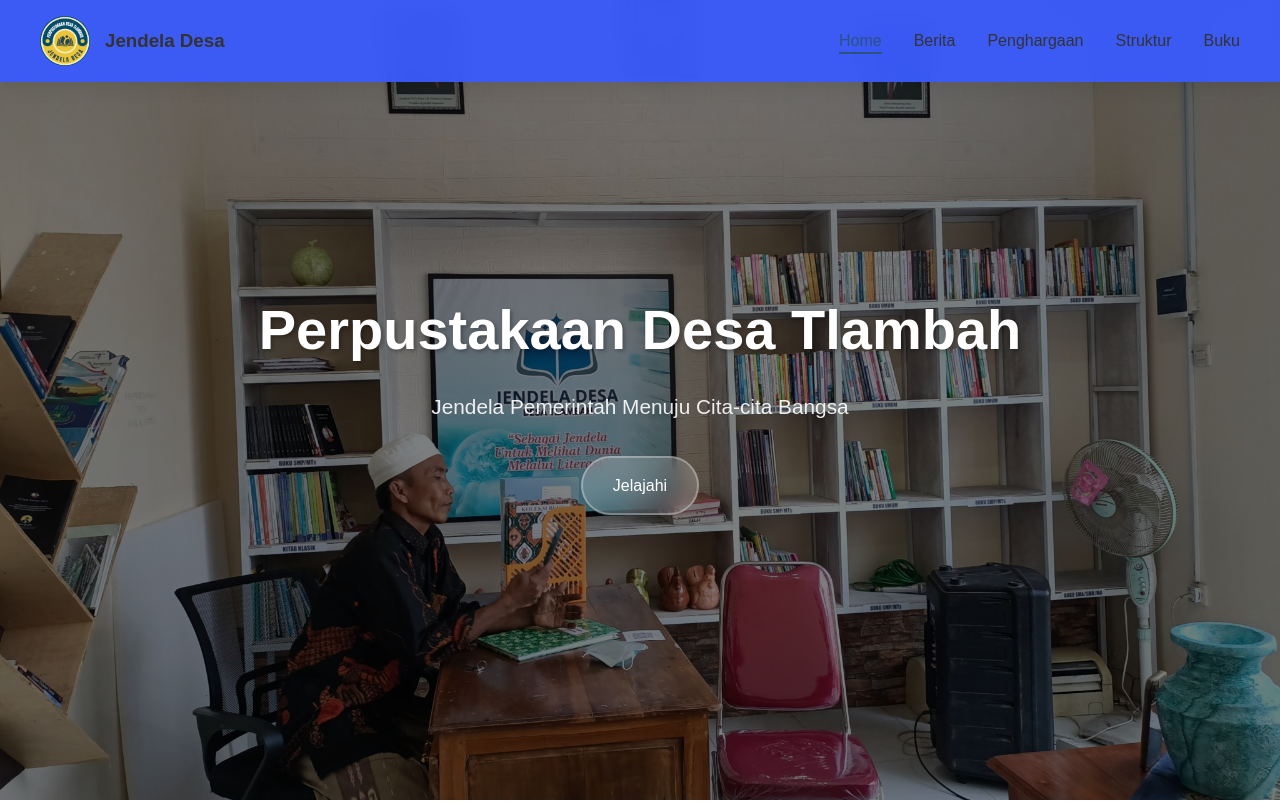
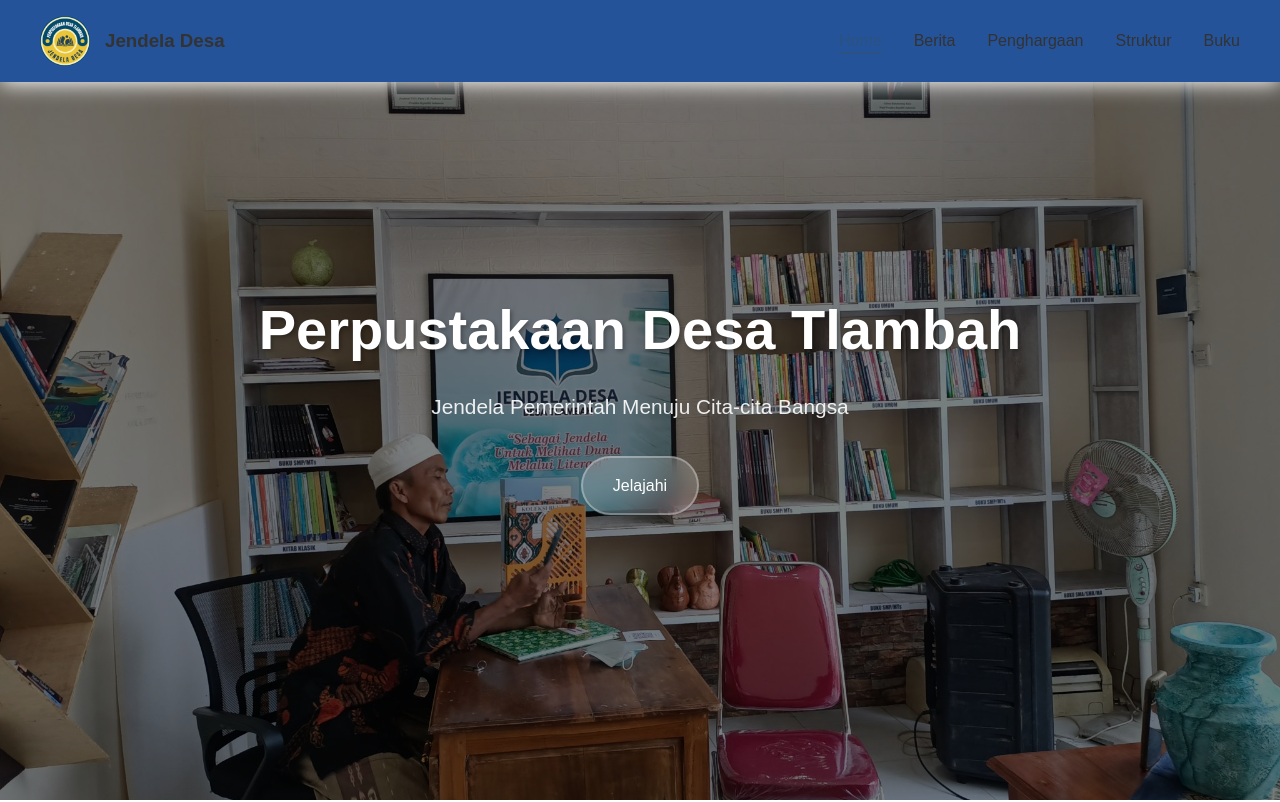
Before and after one commit to qorib24/perpustakaan, a plain HTML site: page perpustakaan.html in a window 1280 px wide. Shown: the top 802 px of the page. Drawn offline with Linux system fonts and the light colour scheme.

Commit message:
Update perpustakaan.html

```diff
--- a/perpustakaan.html
+++ b/perpustakaan.html
@@ -29,11 +29,11 @@
             position: fixed;
             top: 0;
             width: 100%;
-            background: rgba(58, 91, 253, 0.95);
+            background: #255399;
             backdrop-filter: blur(10px);
             padding: 1rem 2rem;
             z-index: 1000;
-            box-shadow: 0 2px 20px rgba(0,0,0,0.1);
+            box-shadow: 0 2px 20px rgb(255, 255, 255);
             transition: all 0.3s ease;
         }
 
```
